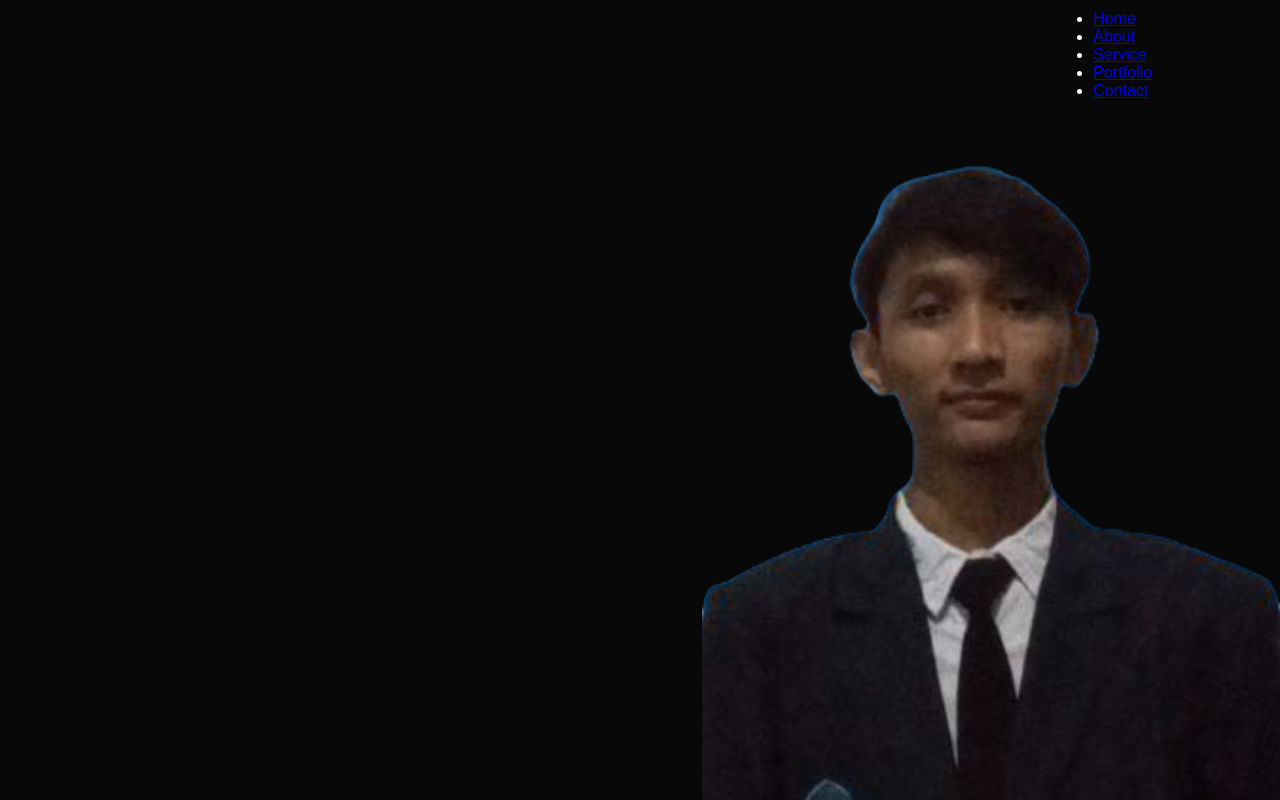
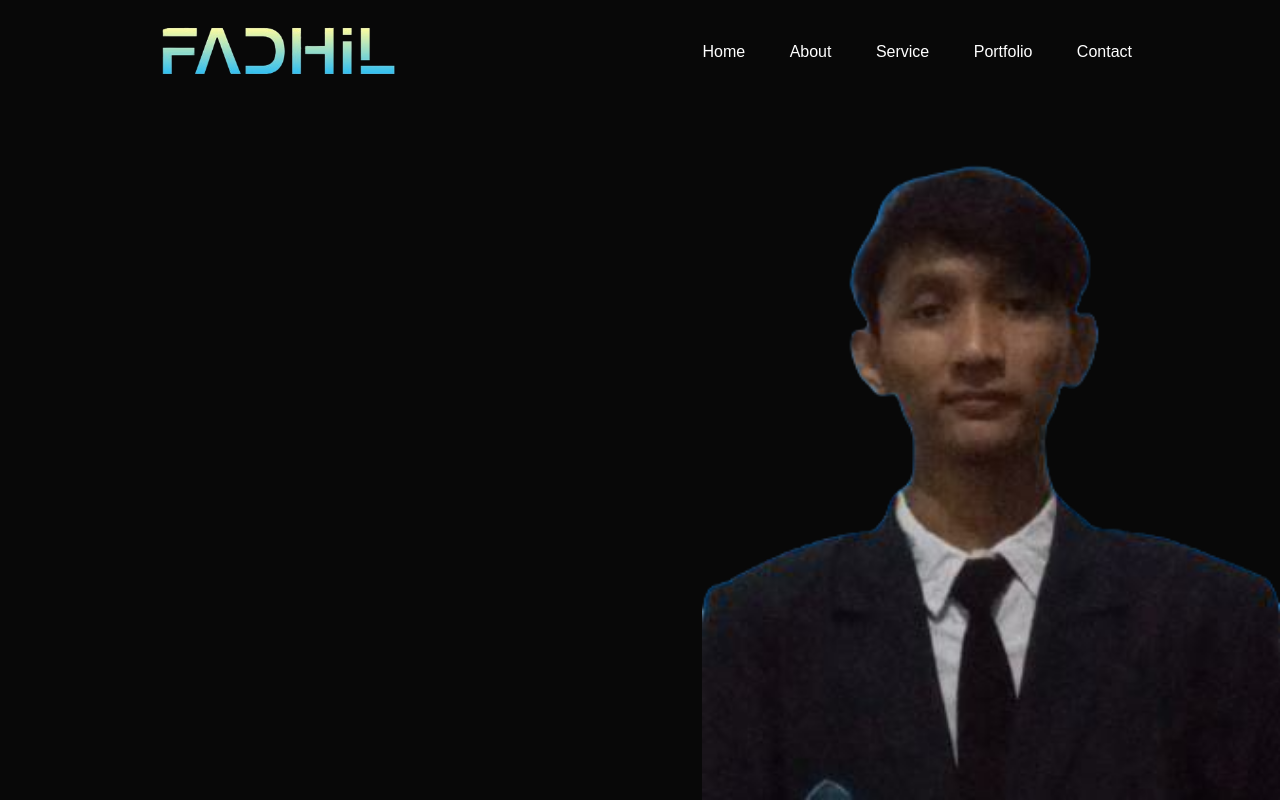
Before and after one commit to fadhil9/personal-web-dicoding, a plain HTML site: page index.htm in a window 1280 px wide. Drawn offline with Linux system fonts and the light colour scheme.

Commit message:
commit ketiga udh dikasih logo dan nav agak bener

```diff
--- a/index.htm
+++ b/index.htm
@@ -10,7 +10,7 @@
     <div id="header">
         <div id="container">
             <nav>
-                <img src="" alt="" class="logo"> <!--gua belom kasih logo-->
+                <img src="image/logo-removebg-preview (1).png" alt="" class="logo"> <!--gua belom kasih logo-->
                 <ul>
                     <li><a href="#">Home</a></li>
                     <li><a href="#">About</a></li>
--- a/style.css
+++ b/style.css
@@ -1,6 +1,6 @@
 *{
     margin: 0;
-    padding: 0;
+    padding:0;
     font-family: 'poppins', sans-serif;
     box-sizing: border-box;
 }
@@ -25,3 +25,15 @@ nav{
     justify-content: space-between;
     flex-wrap: wrap;
 }
+.logo {
+    width: 300px;
+}
+nav ul li {
+    display: inline-block;
+    list-style: none;
+    margin: 10px 20px;
+}
+nav ul li a {
+    color: #fff;
+    text-decoration: none;
+}
```
Also changed, not shown: image/logo-removebg-preview (1).png (added), image/logo-removebg-preview.png (added), image/logo.png (added).
